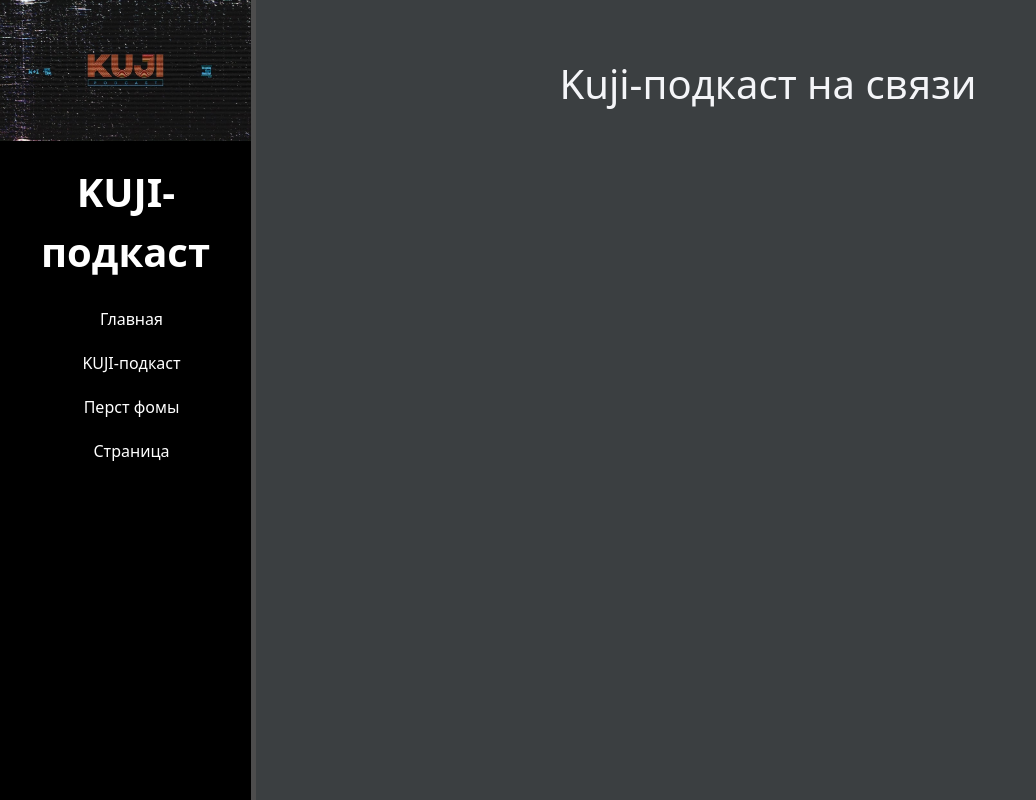
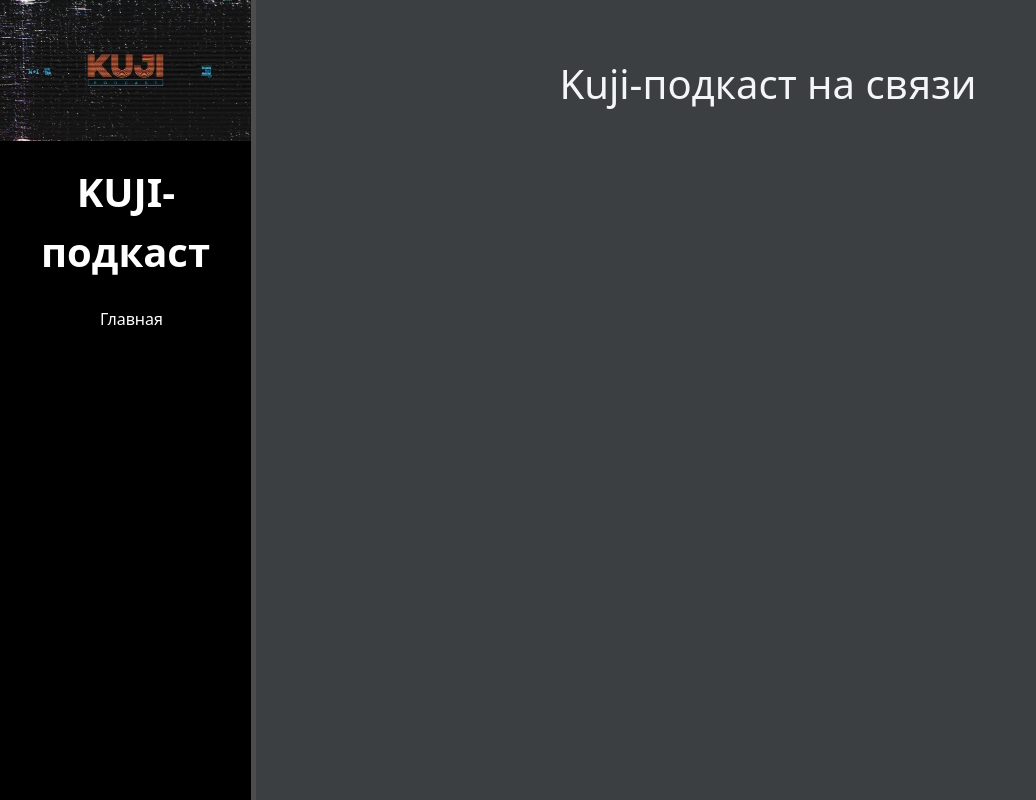
Before and after one commit to madmas11/kuji, a Django app: page / in a window 1280 px wide. Shown: the whole page, without its empty margins (0-1036 px from the left). Run offline with Django 3.2, Linux system fonts and the light colour scheme; data that the repository does not hold is empty.

Commit message:
add templates

```diff
--- a/kuji_podkast/video/templates/main.html
+++ b/kuji_podkast/video/templates/main.html
@@ -14,9 +14,9 @@
     <span class="logo">KUJI-подкаст</span>
     <ul>
         <a href="{% url 'home' %}"><li>Главная</li></a>
-        <a href="{% url 'podkast' %}"><li>KUJI-подкаст</li></a>
-        <a href="{% url 'perst' %}"><li>Перст фомы</li></a>
-        <a href="{% url 'index_user' user.username %}"><li>Страница {{ user.username }}</li></a>
+{#        <a href="{% url 'podkast' %}"><li>KUJI-подкаст</li></a>#}
+{#        <a href="{% url 'perst' %}"><li>Перст фомы</li></a>#}
+{#        <a href="{% url 'index_user' user.username %}"><li>Страница {{ user.username }}</li></a>#}
 
 
 
```
